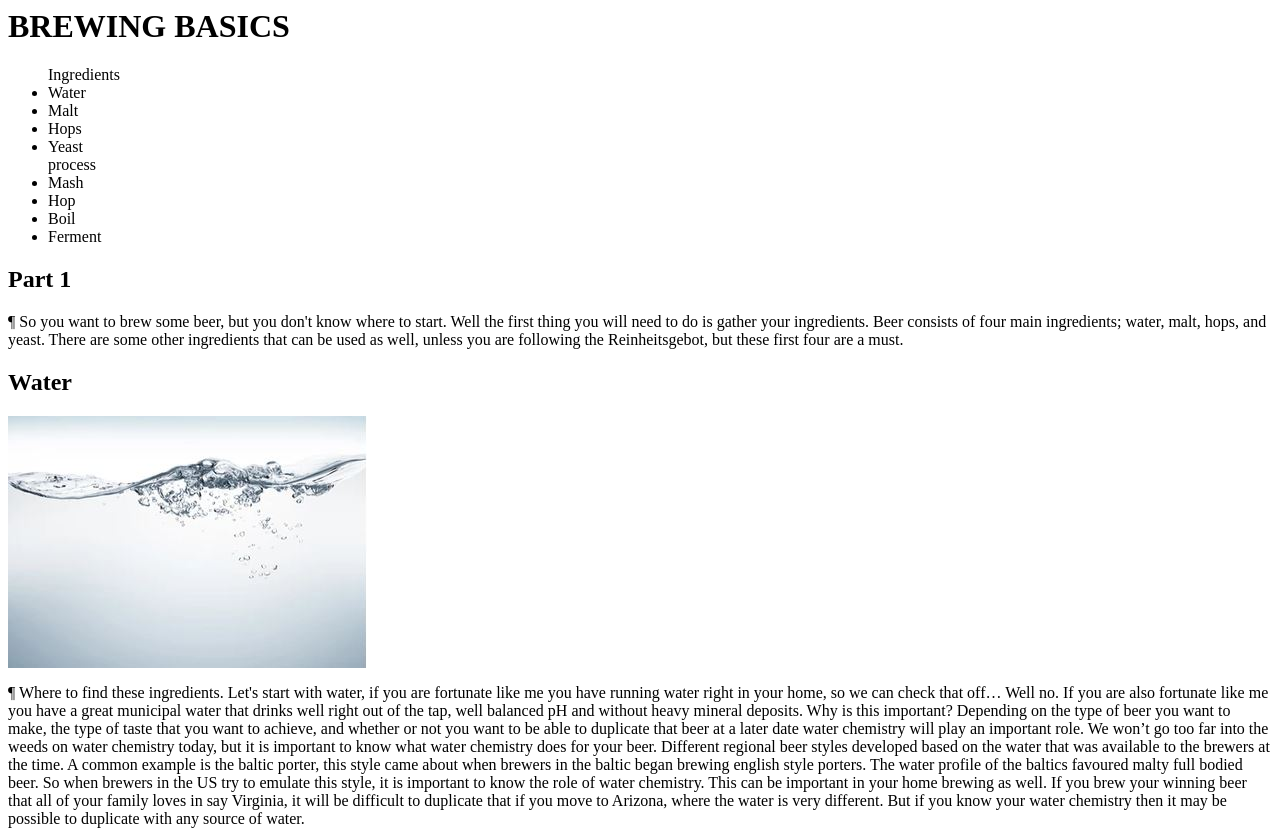
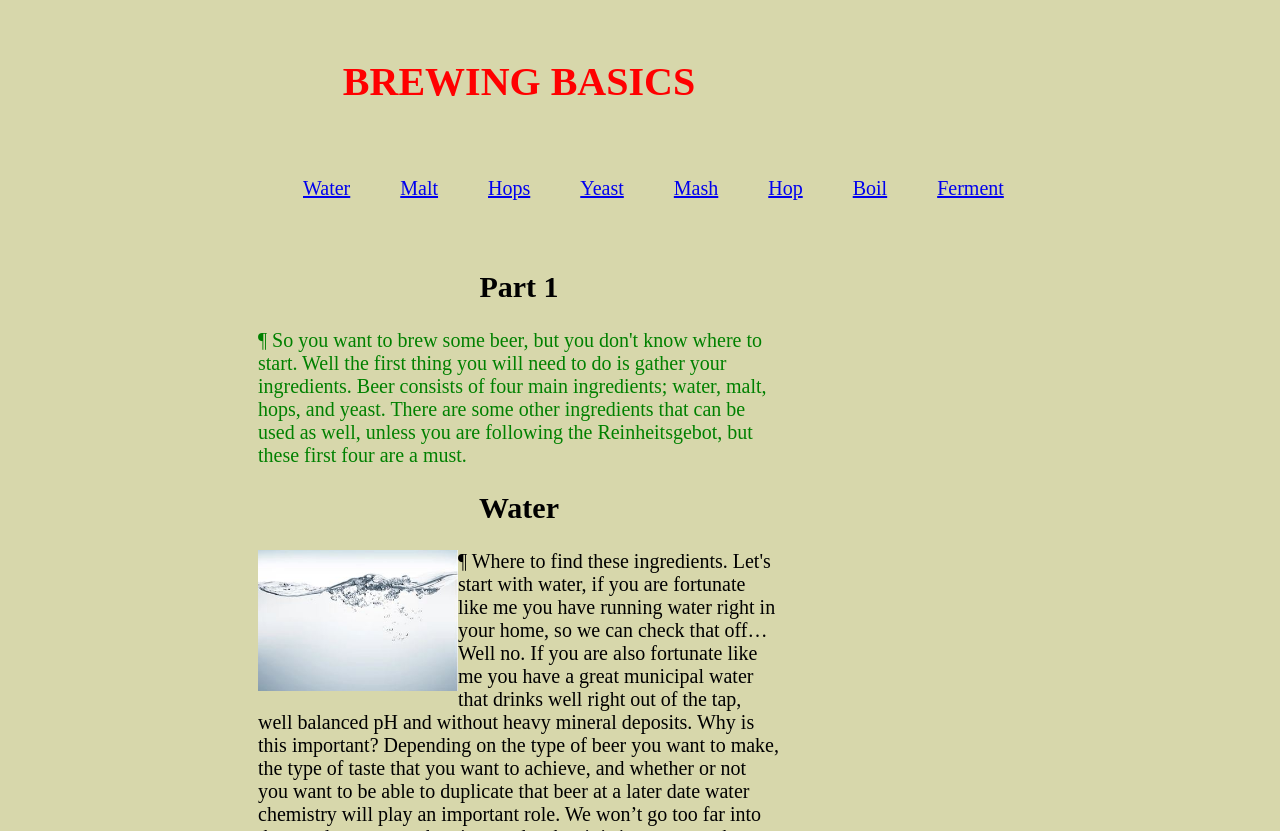
Before and after one commit to CLT-Codecamp-Nov-21/js-assignment-4-html-me-something-TSmithThe2nd, a website: page index.html in a window 1280 px wide. Shown: the top 831 px of the page. Drawn offline with Linux system fonts and the light colour scheme.

Commit message:
add css file and changes to html: add class, id, and anchor links.

```diff
--- /dev/null
+++ b/html-me-something/styles.css
@@ -0,0 +1,47 @@
+body{margin: 8px;
+     font-size: 20;
+    padding: 250px;
+    padding-top: 50px;
+    padding-bottom: 20px;
+    /* padding-right: 60px;} */
+     margin-right: 250px;
+    background-color: rgba(202, 202, 143, 0.74);}
+h1{text-align: center;}
+h2{text-align: center;}
+ul {list-style-type: none;
+    margin: 0;
+    padding: 20px;
+    display: inline-flex;
+
+}
+
+li{margin: 25px;}
+#mainheading{color: red;}
+
+#testp{color: green;}
+
+.funParagraph{color: green;}
+p{
+  }
+
+#water{width: 200px;
+       height: auto;}
+#grains{width: 200px;
+height: auto;}
+#hopFlower{width: 300px;
+           height: 100px;}
+#yeastStarter{width: 200px;
+              height: auto;
+              padding-bottom: 10px;}
+#lightMalt{width: 200px;
+            height: auto;}
+#hopPellet{width: 125px;
+          height: auto;}
+#ferment{width: 250px;
+           height: auto;}
+
+.picLeft{float: left;}
+
+.picRight{float: right;}
+
+footer{padding-top: 20px;}
--- a/index.html
+++ b/index.html
@@ -3,27 +3,28 @@
    <meta charset="UTF-8">
    <meta http-equiv="X-UA-Compatible" content="IE=edge">
    <meta name="viewport" content="width=device-width, initial-scale=1.0">
+   <link rel="stylesheet" href="html-me-something\styles.css">
    <title>Brewing Basics</title>
 </head>
 <body>
-   <h1>BREWING BASICS</h1>
+   <h1 id="mainHeading">BREWING BASICS</h1>
    <header><ul>
-      Ingredients
-      <li>Water</li>
-      <li>Malt</li>
-      <li>Hops</li>
-      <li>Yeast</li>
-      process
-      <li>Mash</li>
-      <li>Hop</li>
-      <li>Boil</li>
-      <li>Ferment</li>
+
+      <li><a href="#water"> Water </a></li>
+      <li><a href="#malt"> Malt</a></li>
+      <li><a href="#hops"> Hops</a></li>
+      <li><a href="#yeast"> Yeast</a></li>
+
+      <li><a href="#mash"> Mash</a></li>
+      <li><a href="#hops2"> Hop</a></li>
+      <li><a href="#boil"> Boil</a></li>
+      <li><a href="#ferment"> Ferment</a></li>
    </ul>
    </header>
    <main>
       <article>
          <h1>Part 1</h1>
-         <p>&#182; So you want to brew some beer, but you don't know where to start.
+         <p id="testp">&#182; So you want to brew some beer, but you don't know where to start.
             Well the first thing you will need to do is gather your ingredients.
             Beer consists of four main ingredients; water, malt, hops, and yeast.
             There are some other ingredients that can be used as well, unless you
@@ -31,8 +32,9 @@
          <section>
             <h2>
                Water
+               <link href="water">
             </h2>
-            <img src="html-me-something\water.JPG" alt="image of water in container">
+            <img class="picLeft" id='water' src="html-me-something\water.JPG" alt="image of water in container">
             <p>&#182; Where to find these ingredients. Let's start with water, if you are fortunate
                like me you have running water right in your home, so we can check that off… Well no.
                If you are also fortunate like me you have a great municipal water that drinks well
@@ -58,7 +60,8 @@
             <h2>
                Malts
             </h2>
-            <img src="html-me-something\handsinmalt.jpg" alt="hands in malt">
+            <link href="malt">
+            <img class="picRight" id='grains' src="html-me-something\handsinmalt.jpg" alt="hands in malt">
             <p>&#182; Malts  are the backbone of beer. And when you hear people talk about malts, they are
                talking about malted barley. You will likely hear these words interchanged as you listen
                to different people discuss the beer making process. What is barley? Well barley is a
@@ -87,7 +90,8 @@
             <h2>
                Hops
             </h2>
-            <img src="html-me-something\hopflowers.jpg" alt="Whole hop flowers on a table">
+            <link href="hops">
+            <img class="picLeft" id='hopFlower' src="html-me-something\hopflowers.jpg" alt="Whole hop flowers on a table">
             <p>&#182; Now we know where malt comes from let's look at our next ingredient, hops. Hops are essential
                to beer. The first reason hops are needed for beer is their bittering quality, without this
                beer would be too sweet. The second reason is that hops act as a natural preservative.
@@ -101,7 +105,8 @@
             <h2>
                Yeast
             </h2>
-            <img src="html-me-something\yeastinsolution.jpg" alt="Yeast starter in liquid form, inside of a graduated beaker">
+            <link href="yeast">
+            <img class="picRight" id='yeastStarter' src="html-me-something\yeastinsolution.jpg" alt="Yeast starter in liquid form, inside of a graduated beaker">
             <p>&#182; The final ingredient to beer is yeast. This single celled fungus converts sugar into alcohol
                and creates flavor compounds. Feeding the yeast digestible sugars so that it can create alcohol
                 is the primary purpose of the barley when it comes to making beer. For a long time, humankind
@@ -120,7 +125,7 @@
 
       <article>
          <h1>Part 2</h1>
-         <p>&#182; In the previous post we talked about beer ingredients
+         <p class="funParagraph">&#182; In the previous post we talked about beer ingredients
             and gave a little background into what where
             they come from and what role they play in the creation
             of beer. Now let's get to brewing. </p>
@@ -128,7 +133,8 @@
             <h2>
                Mashing
             </h2>
-            <img src="html-me-something\pilsnermalt.jpg" alt="Picture of light malt">
+            <link href="mash">
+            <img class="picRight" id="lightMalt" src="html-me-something\pilsnermalt.jpg" alt="Picture of light malt">
             <p>&#182;What do you do with all of your grains once you get them together?
                Well first you will want to make sure the husks are cracked. If
                you are shopping at your local homebrew shop they should be happy
@@ -150,7 +156,8 @@
             <h2>
                Hop and boil
             </h2>
-            <img src="html-me-something\pellethops.jpg" alt="Image of pellet hops">
+            <link href="boil">
+            <img class="picLeft" id="hopPellet" src="html-me-something\pellethops.jpg" alt="Image of pellet hops">
             <p>&#182;After mashing you will collect the sweet liquid that has been created,
                we call this liquid wort. It is at this point you will want to boil
                your wort and add your hops.
@@ -183,7 +190,8 @@
             <h2>
                Ferment
             </h2>
-            <img src="html-me-something\fermenters.jpg" alt="Fermentation vessel">
+            <link href="ferment">
+            <img class="picRight" id="ferment" src="html-me-something\fermenters.jpg" alt="Fermentation vessel">
             <p>
                &#182;Now that you have extracted your wort, boiled it, and introduced your hops,
                it's time to cool it down. Chilling your wort as quickly as possible will
```
